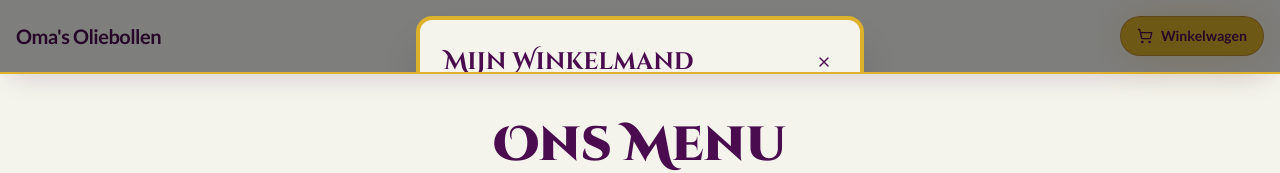
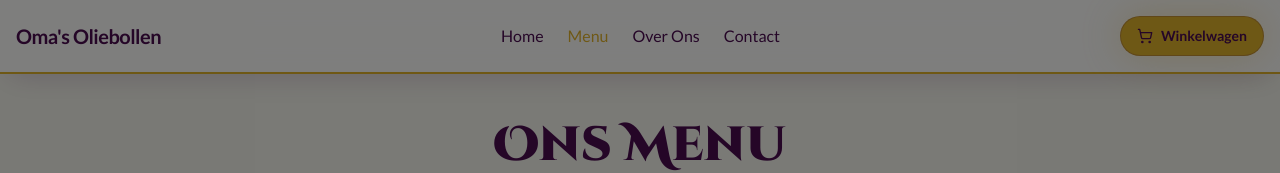
Before and after one commit to bjorn0811/peterpaul, a React (Vite) app: page /menu in a window 1280 px wide. Both pictures are taken after a click on the button "Winkelwagen". Shown: the top 173 px of the page. Built offline with nearby package versions, Linux system fonts and the light colour scheme; the HTML template or start-up script is replaced by a standard one.

Commit message:
Fix cart z-index

```diff
--- a/src/components/CartPopover.tsx
+++ b/src/components/CartPopover.tsx
@@ -1,5 +1,6 @@
 import { X, Plus, Minus } from "lucide-react";
 import { Button } from "@/components/ui/button";
+import { createPortal } from "react-dom";
 import type { FoodItem } from "@/types/menu";
 
 interface CartItem {
@@ -28,8 +29,8 @@ export const CartPopover = ({
     onClose();
   };
 
-  return (
-    <div className="fixed inset-0 bg-black/50 z-[9999] flex items-center justify-center p-4 overflow-auto">
+  const popoverContent = (
+    <div className="fixed inset-0 bg-black/50 z-[9999] flex items-center justify-center p-4 overflow-auto" style={{ zIndex: 9999 }}>
       <div className="bg-background rounded-2xl shadow-2xl w-full max-w-md border-4 border-accent my-auto">
         {/* Header */}
         <div className="p-6 border-b-2 border-accent flex justify-between items-center">
@@ -120,4 +121,6 @@ export const CartPopover = ({
       </div>
     </div>
   );
+
+  return createPortal(popoverContent, document.body);
 };
```
